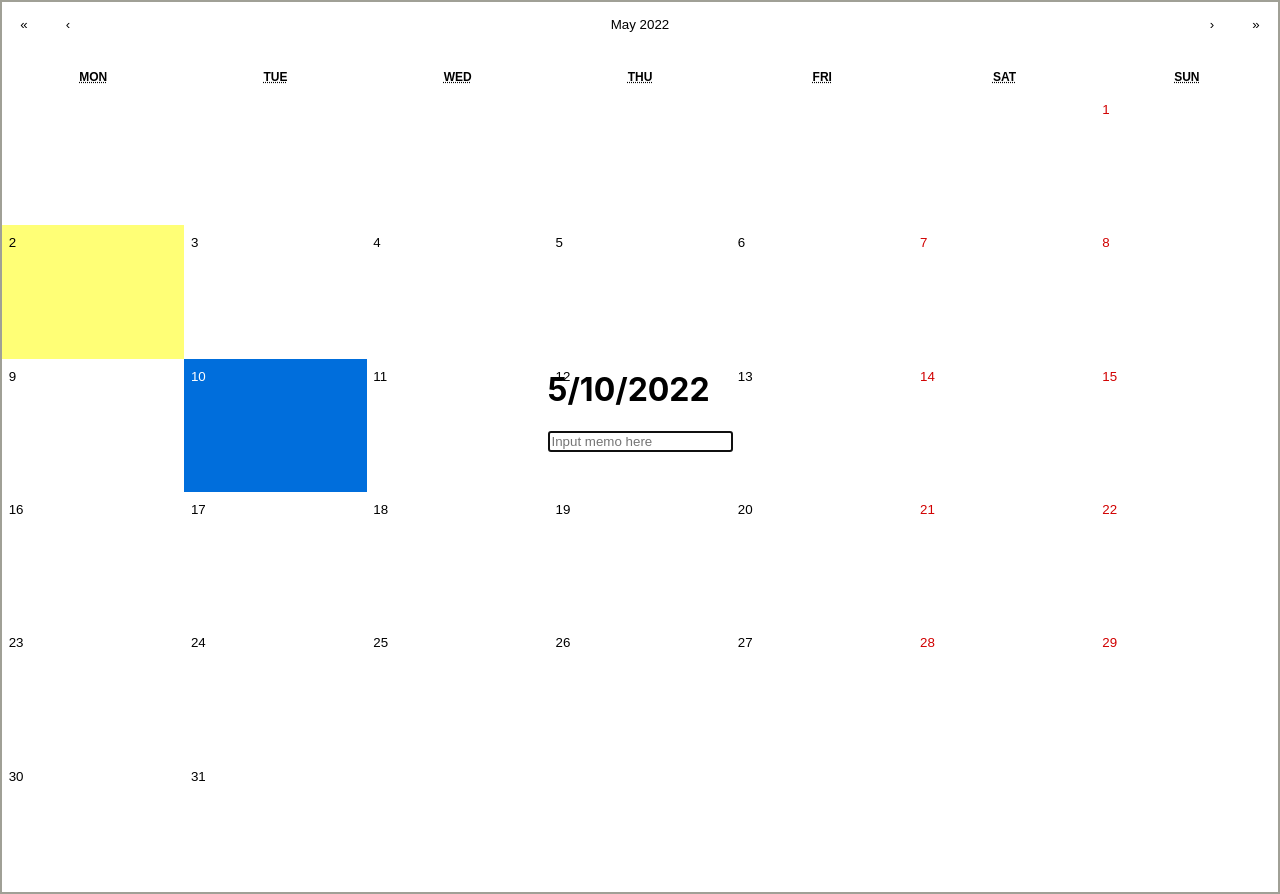
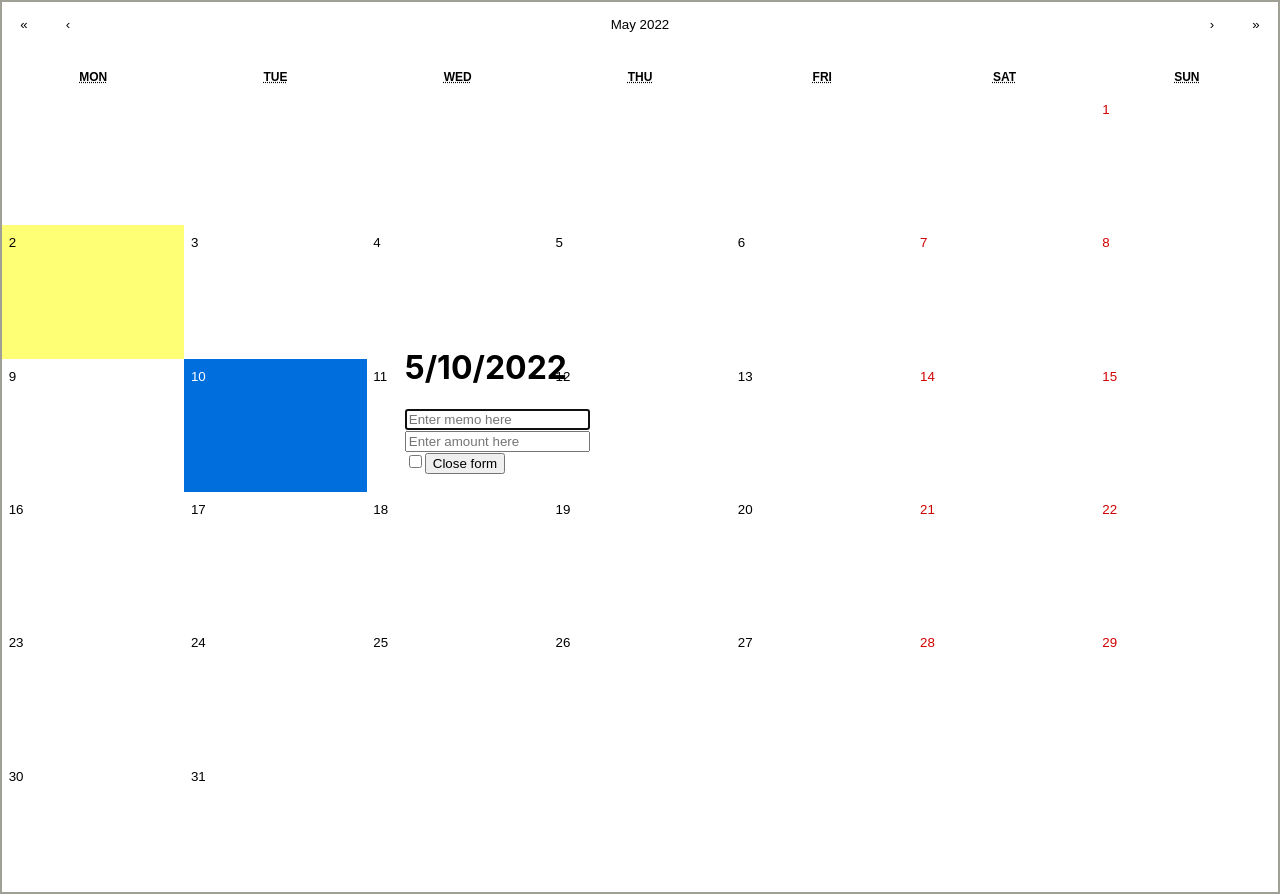
Before and after one commit to dmwspace/financial-tracker-app, a React (Create React App) app: page / in a window 1280 px wide. Both pictures are taken after a click on the button "10". Built offline with nearby package versions, Linux system fonts and the light colour scheme.

Commit message:
Added inputs and close button to popup

```diff
--- a/src/components/form/Form.js
+++ b/src/components/form/Form.js
@@ -1,12 +1,19 @@
 import React from 'react';
-// import Popup from 'reactjs-popup';
-// import './form.css'
+import './form.css'
 
-export default function Form(props) {
-    console.log(props.date)
+export default function Form({dateClicked, handleClick}) {
     return (
         <div className='form'>
-            <h1>{props.date}</h1>
+            <h1>{dateClicked}</h1>
+            <input type="text"
+                placeholder="Enter memo here"
+            />
+            <input type="number"
+                placeholder="Enter amount here"
+            /><span><input type="checkbox" /></span>
+            <button onClick={handleClick}>
+                Close form
+            </button>
         </div>
 
     )
--- a/src/components/form/form.css
+++ b/src/components/form/form.css
@@ -1,4 +1,5 @@
-#form {
+.form {
     width: 30%;
-    height: 20%;
+    height: 30%;
+    z-index: 9;
 }
--- a/src/components/month/Month.js
+++ b/src/components/month/Month.js
@@ -1,6 +1,7 @@
 import React, { useState } from 'react';
 import Calendar from 'react-calendar';
 import Popup from 'reactjs-popup';
+import Form from '../form/Form';
 import 'react-calendar/dist/Calendar.css';
 
 
@@ -18,12 +19,10 @@ export default function Month() {
     const dateClicked = `${current.getMonth() + 1}/${current.getDate()}/${current.getFullYear()}`
     const modalPopup =
         <Popup open={open} position="left center" closeOnDocumentClick onClose={closeModal}>
-            <div className='form'>
-                <h1>{dateClicked}</h1>
-                <input type="text"
-                    placeholder="Input memo here"
-                />
-            </div>
+            <Form
+                dateClicked={dateClicked}
+                handleClick={closeModal}
+            />
         </Popup>
 
     return (
--- a/src/style.css
+++ b/src/style.css
@@ -17,4 +17,5 @@
 .form {
     width: 30%;
     height: 30%;
+    z-index: 9;
 }
```
